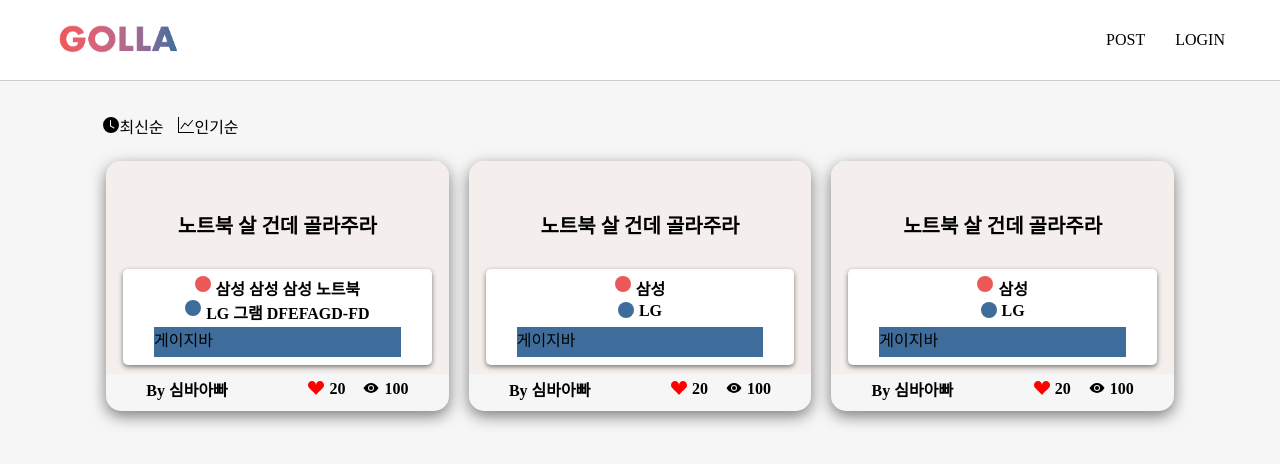
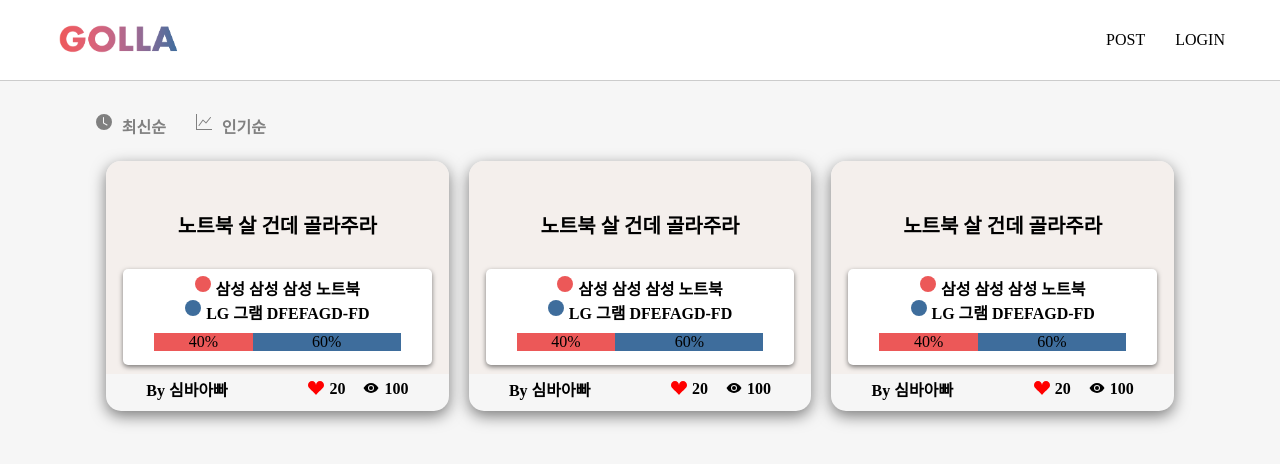
Before and after one commit to YS739/GOLLA_project, a React (Create React App) app: page / in a window 1280 px wide. Shown: the top 464 px of the page. Built offline with nearby package versions, Linux system fonts and the light colour scheme; a web font is replaced by a local one.

Commit message:
Feat Main UI

```diff
--- a/src/components/PostsList/PostsList.jsx
+++ b/src/components/PostsList/PostsList.jsx
@@ -16,6 +16,8 @@
   LikesCount,
   ViewIcon,
   ViewCount,
+  PercentA,
+  PercentB,
 } from './style';
 import { BsFillCircleFill } from 'react-icons/bs';
 import { BsFillSuitHeartFill } from 'react-icons/bs';
@@ -54,7 +56,10 @@
                 {/* TODO: data 가져와서 말 줄임표 추가하기 */}
               </CategoryB>
             </CategoryBox>
-            <GageBar>게이지바</GageBar>
+            <GageBar>
+              <PercentA>40%</PercentA>
+              <PercentB>60%</PercentB>
+            </GageBar>
           </ResultBox>
         </CardBox>
         <CardFooterBox>
@@ -89,16 +94,19 @@
             <CategoryBox>
               <CategoryA>
                 <BsFillCircleFill color="#EC5858" />
-                <ContentA>삼성</ContentA>
+                <ContentA>삼성 삼성 삼성 노트북</ContentA>
                 {/* TODO: data 가져와서 말 줄임표 추가하기 */}
               </CategoryA>
               <CategoryB>
                 <BsFillCircleFill color="#3E6D9C" />
-                <ContentB>LG</ContentB>
+                <ContentB>LG 그램 DFEFAGD-FD</ContentB>
                 {/* TODO: data 가져와서 말 줄임표 추가하기 */}
               </CategoryB>
             </CategoryBox>
-            <GageBar>게이지바</GageBar>
+            <GageBar>
+              <PercentA>40%</PercentA>
+              <PercentB>60%</PercentB>
+            </GageBar>
           </ResultBox>
         </CardBox>
         <CardFooterBox>
@@ -133,16 +141,19 @@
             <CategoryBox>
               <CategoryA>
                 <BsFillCircleFill color="#EC5858" />
-                <ContentA>삼성</ContentA>
+                <ContentA>삼성 삼성 삼성 노트북</ContentA>
                 {/* TODO: data 가져와서 말 줄임표 추가하기 */}
               </CategoryA>
               <CategoryB>
                 <BsFillCircleFill color="#3E6D9C" />
-                <ContentB>LG</ContentB>
+                <ContentB>LG 그램 DFEFAGD-FD</ContentB>
                 {/* TODO: data 가져와서 말 줄임표 추가하기 */}
               </CategoryB>
             </CategoryBox>
-            <GageBar>게이지바</GageBar>
+            <GageBar>
+              <PercentA>40%</PercentA>
+              <PercentB>60%</PercentB>
+            </GageBar>
           </ResultBox>
         </CardBox>
         <CardFooterBox>
--- a/src/components/PostsList/style.js
+++ b/src/components/PostsList/style.js
@@ -37,6 +37,7 @@
   margin-bottom: 30px;
 `;
 
+// white box - Category, GageBar
 export const ResultBox = styled.div`
   width: 90%;
   height: 45%;
@@ -74,6 +75,21 @@
 export const GageBar = styled.div`
   width: 80%;
   height: 30px;
+  display: flex;
+  flex-direction: row;
+  justify-content: space-between;
+  align-items: center;
+`;
+
+export const PercentA = styled.div`
+  width: 40%;
+  background-color: #ec5858;
+  display: flex;
+  justify-content: center;
+`;
+
+export const PercentB = styled(PercentA)`
+  width: 60%;
   background-color: #3e6d9c;
 `;
 
--- a/src/pages/MainPage/MainPage.jsx
+++ b/src/pages/MainPage/MainPage.jsx
@@ -2,20 +2,21 @@
 import styled from 'styled-components';
 import { BsFillClockFill } from 'react-icons/bs';
 import { BsGraphUp } from 'react-icons/bs';
+import { useState } from 'react';
 
 const MainPage = () => {
   return (
     <Section>
       <MainNav>
         <Categories>
-          <div>
+          <NewCategory>
             <BsFillClockFill />
-            최신순
-          </div>
-          <div>
+            <NewPostsBtn>최신순</NewPostsBtn>
+          </NewCategory>
+          <PopularCategory>
             <BsGraphUp />
-            인기순
-          </div>
+            <PopularPostsBtn>인기순</PopularPostsBtn>
+          </PopularCategory>
         </Categories>
       </MainNav>
       <PostsList />
@@ -25,7 +26,6 @@
 
 export default MainPage;
 
-// styled component
 export const Section = styled.div`
   width: 85%;
   max-width: 1100px;
@@ -42,7 +42,29 @@
   margin-bottom: 10px;
 `;
 export const Categories = styled.div`
-  width: 150px;
+  width: 170px;
   display: flex;
-  justify-content: space-around;
+  justify-content: space-between;
 `;
+
+export const NewCategory = styled.div`
+  width: 70px;
+  display: flex;
+  justify-content: space-between;
+  color: gray;
+  //TODO: 클릭했을 때 black or gray
+  :hover,
+  :active,
+  :focus {
+    cursor: pointer;
+    text-decoration: underline;
+    color: black;
+  }
+`;
+
+export const NewPostsBtn = styled.div`
+  font-weight: bold;
+`;
+export const PopularCategory = styled(NewCategory)``;
+
+export const PopularPostsBtn = styled(NewPostsBtn)``;
```
